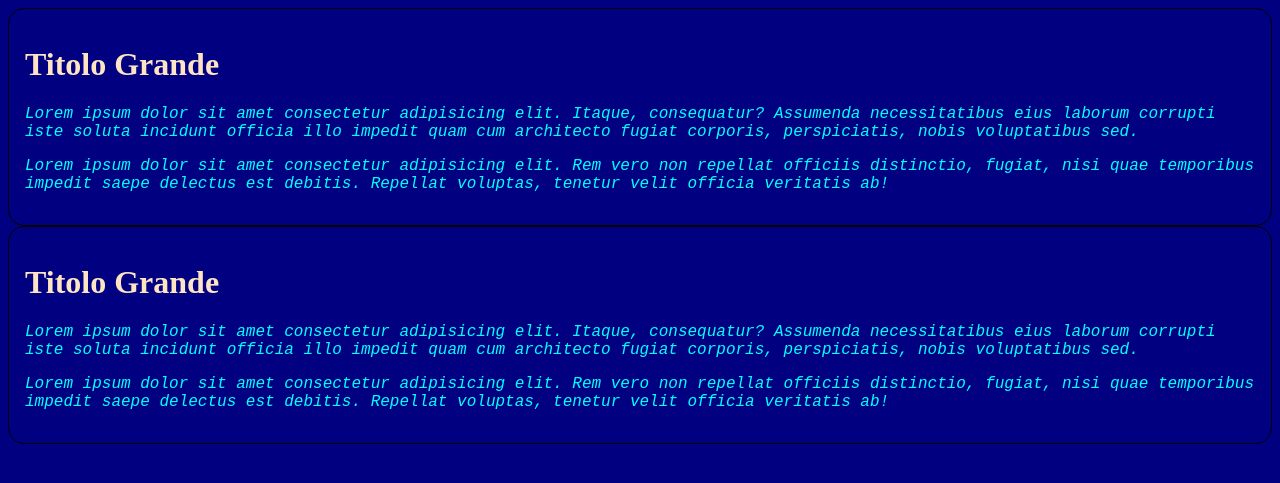
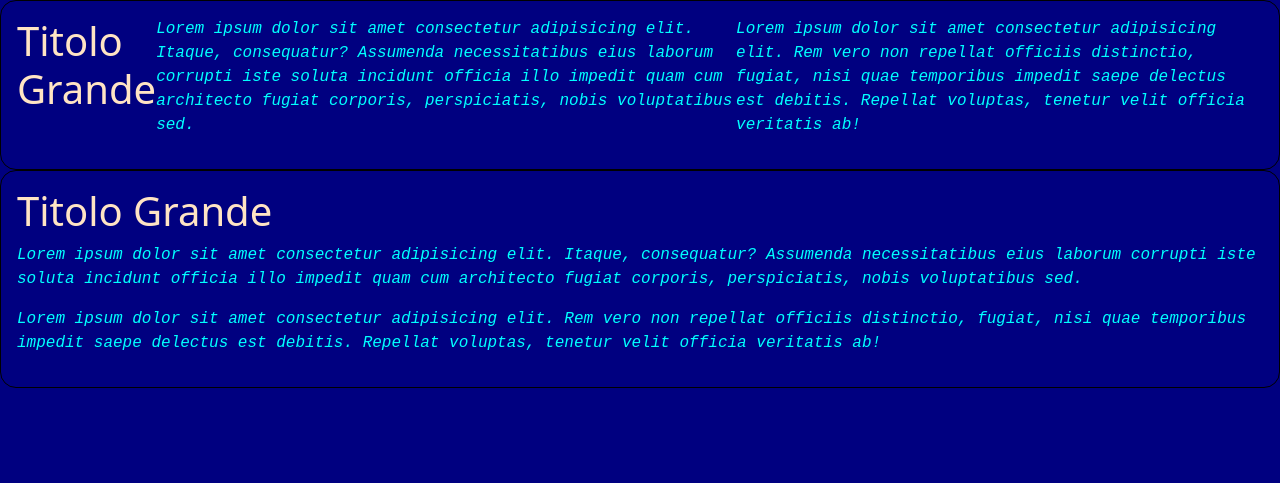
Before and after one commit to Mattia-Rollo/php-prova-branch, a PHP site: page / in a window 1280 px wide. Shown: the top 483 px of the page. Run offline with PHP 8.4, Linux system fonts and the light colour scheme.

Commit message:
add boostrap cdn

```diff
--- a/index.php
+++ b/index.php
@@ -7,12 +7,22 @@
     <meta charset="UTF-8">
     <meta http-equiv="X-UA-Compatible" content="IE=edge">
     <meta name="viewport" content="width=device-width, initial-scale=1.0">
+
+
+    <!-- bootstrap -->
+    <link href="https://cdn.jsdelivr.net/npm/bootstrap@5.2.3/dist/css/bootstrap.min.css" rel="stylesheet"
+        integrity="sha384-rbsA2VBKQhggwzxH7pPCaAqO46MgnOM80zW1RWuH61DGLwZJEdK2Kadq2F9CUG65" crossorigin="anonymous">
+    <script src="https://cdn.jsdelivr.net/npm/bootstrap@5.2.3/dist/js/bootstrap.bundle.min.js"
+        integrity="sha384-kenU1KFdBIe4zVF0s0G1M5b4hcpxyD9F7jL+jjXkk+Q2h455rYXK/7HAuoJl+0I4"
+        crossorigin="anonymous"></script>
+
+    <!-- css/style.css --->
     <link rel="stylesheet" href="css/style.css">
     <title>Document</title>
 </head>
 
 <body>
-    <div class="debug">
+    <div class="debug d-flex">
         <h1>Titolo Grande</h1>
         <p>
             Lorem ipsum dolor sit amet consectetur adipisicing elit. Itaque, consequatur? Assumenda necessitatibus eius
```
